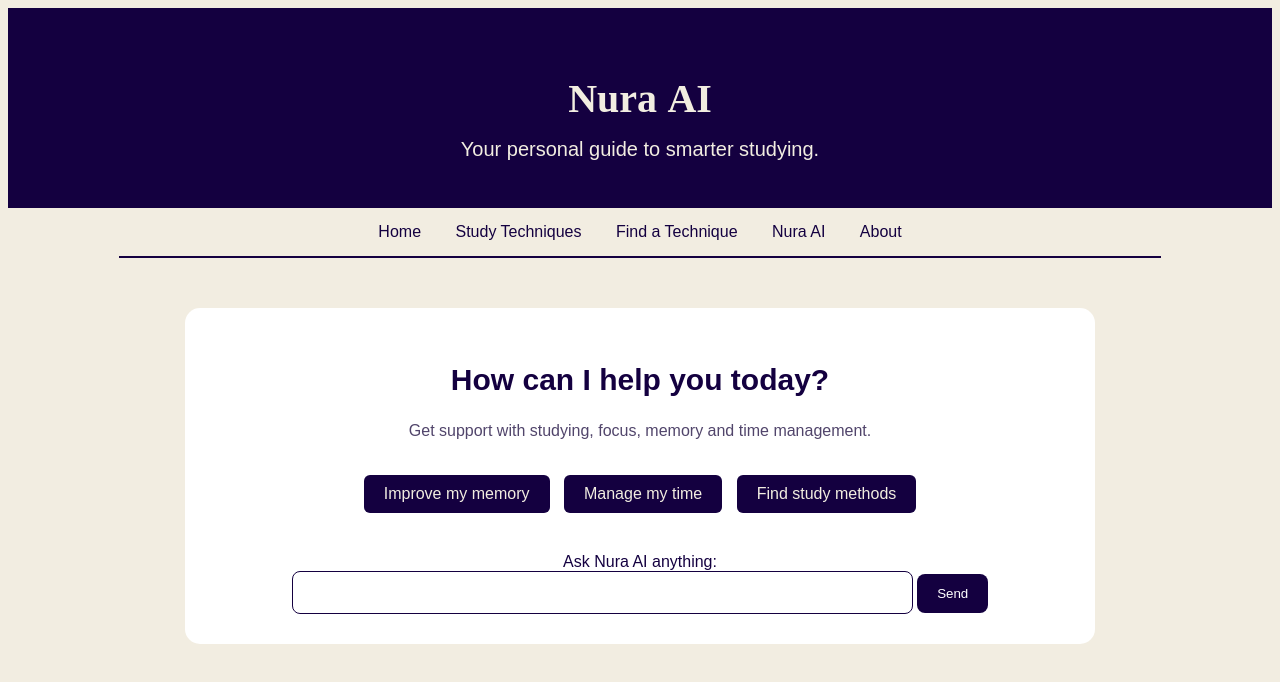
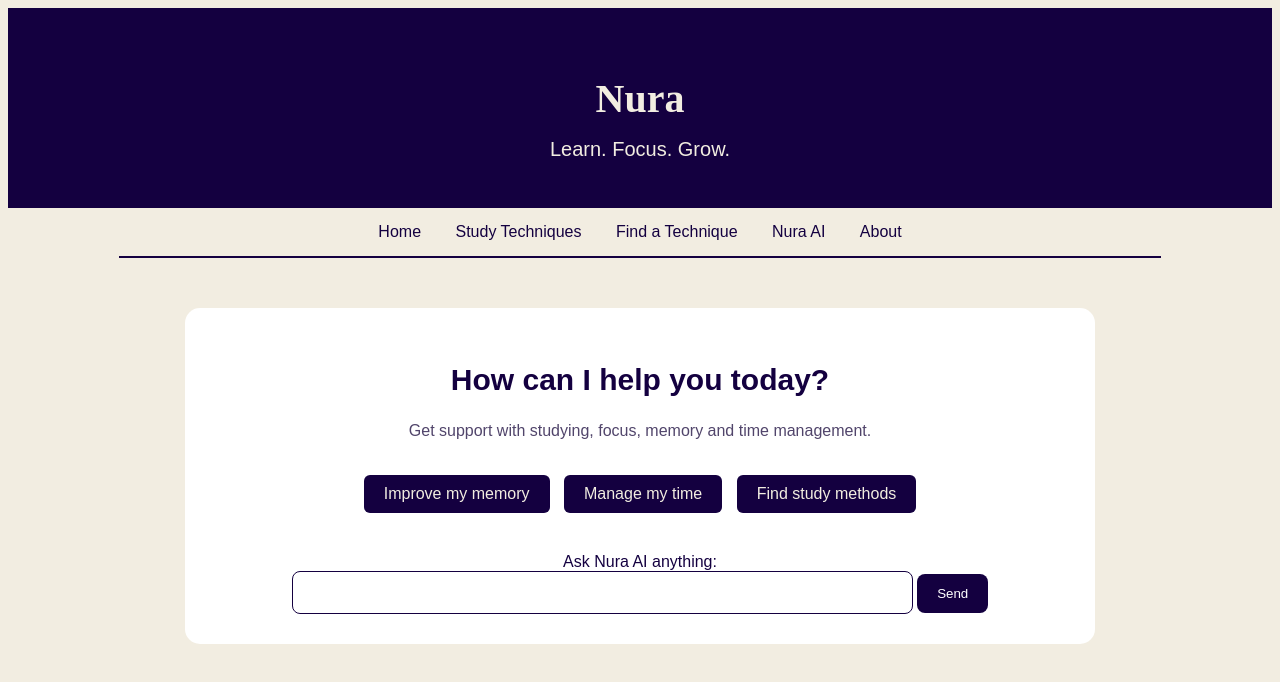
Before and after one commit to ashri-08/Nura, a plain HTML site: page nura-ai.html in a window 1280 px wide. Drawn offline with Linux system fonts and the light colour scheme.

Commit message:
Revise hero section and navigation in nura-ai.html
Updated the hero section and navigation links for better clarity.

```diff
--- a/nura-ai.html
+++ b/nura-ai.html
@@ -5,10 +5,14 @@
 <link href="https://fonts.googleapis.com/css2?family=Lato:wght@400;700&family=Noto+Serif+Grantha&display=swap" rel="stylesheet">
   <link href="study.css" rel="stylesheet" type="text/css">
   </head>
-  <header class="hero">
-      <h1 class="title">Nura AI</h1>
-      <p class="slogan">Your personal guide to smarter studying.</p>
-  </header>
+
+  <body>
+
+    <div class="hero">
+      <h1 class="title">Nura</h1>
+      <p class="slogan">Learn. Focus. Grow.</p>
+    </div>
+
     <div class="navigation">
       <a href="study.html" class="nav-link">Home</a>
       <a href="study-techniques.html" class="nav-link">Study Techniques</a>
```
Lines whose indentation alone changed are shown as unchanged.
